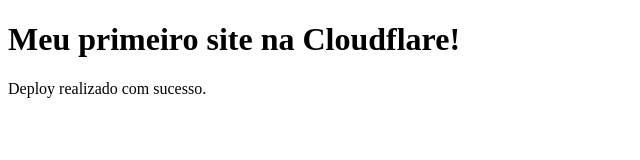
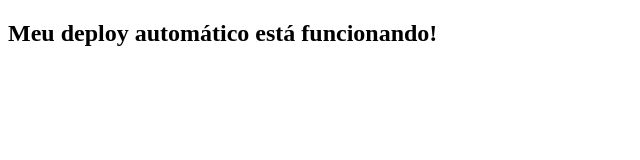
Before and after one commit to carloswestfal/portfolio-dev, a website: page public/index.html in a window 1280 px wide. Shown: the whole page, without its empty margins (0-640 px from the left). Drawn offline with Linux system fonts and the light colour scheme.

Commit message:
Testa deploy automatico da Cloudflare

```diff
--- a/public/index.html
+++ b/public/index.html
@@ -6,7 +6,6 @@
     <title>Meu Portfólio</title>
 </head>
 <body>
-    <h1>Meu primeiro site na Cloudflare!</h1>
-    <p>Deploy realizado com sucesso.</p>
+    <h2>Meu deploy automático está funcionando!</h2>
 </body>
 </html>
```
Also changed, not shown: 15 other files.
